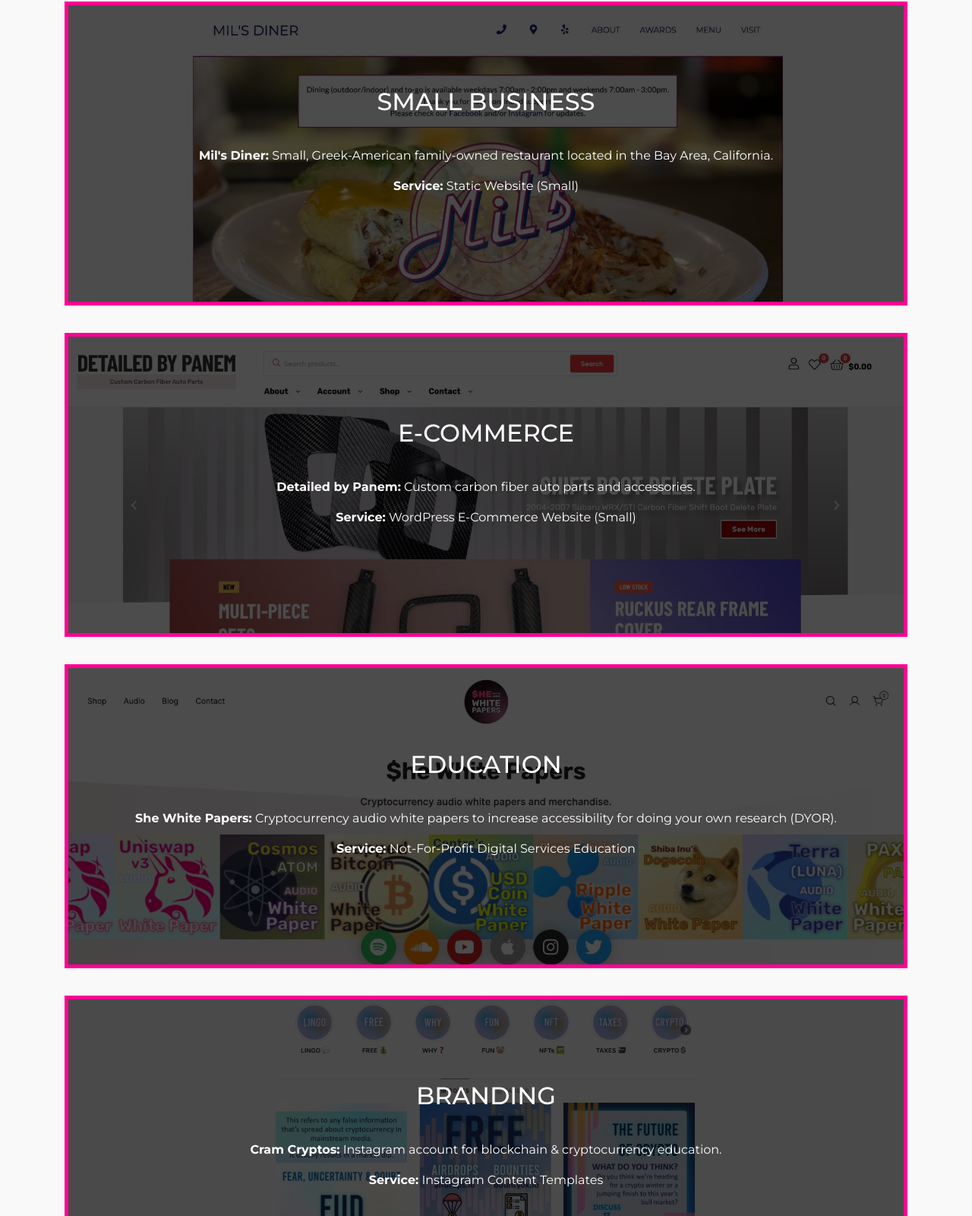
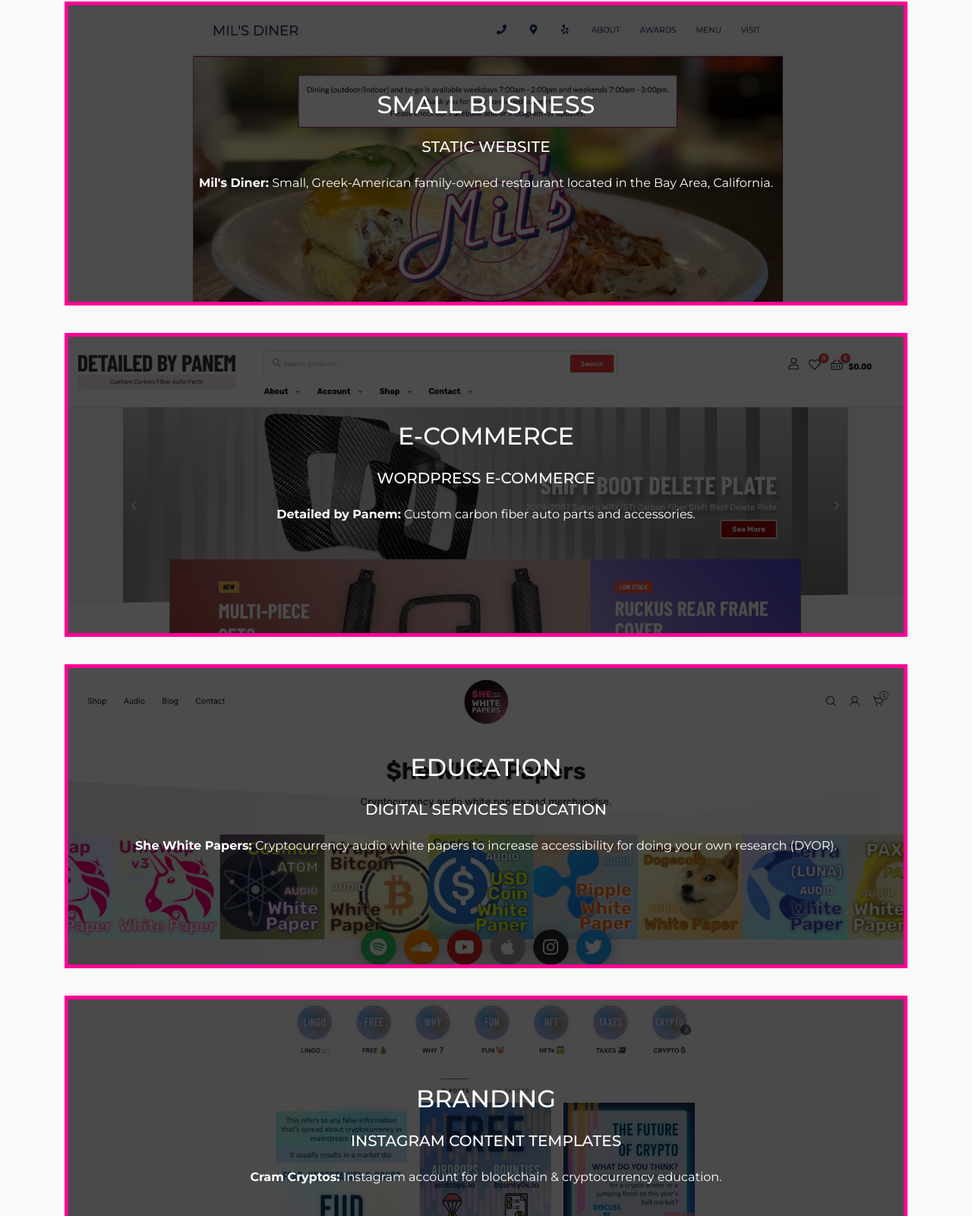
Before and after one commit to melanierosson/mpowheard, a website: page why.html in a window 1280 px wide. Shown: the part 925-2525 px from the top of the page at 76% size. Drawn offline with nearby package versions, Linux system fonts and the light colour scheme.

Commit message:
rearranging the display of services on portfolio area

```diff
--- a/why.html
+++ b/why.html
@@ -158,8 +158,8 @@
             <section class="our-work small-business" id="ourwork-link-1">
               <div class="bg-overlay">
                 <h4 class="uppercase center">Small Business</h4>
-                <p><b>Mil's Diner:</b> Small, Greek-American family-owned restaurant located in the Bay Area, California.</p>
-                <p class="mt-n5"><b>Service:</b> Static Website (Small)</p>
+                <h5 class="pt-3 uppercase">Static Website</h5>
+                <p class="mt-n3"><b>Mil's Diner:</b> Small, Greek-American family-owned restaurant located in the Bay Area, California.</p>
               </div>
             </section>
           </a>
@@ -168,8 +168,8 @@
             <section class="our-work ecommerce" id="ourwork-link-2">
               <div class="bg-overlay">
                 <h4 class="uppercase center">E-Commerce</h4>
-                <p><b>Detailed by Panem:</b> Custom carbon fiber auto parts and accessories.</p>
-                <p class="mt-n5"><b>Service:</b> WordPress E-Commerce Website (Small)</p>
+                <h5 class="pt-3 uppercase">WordPress E-Commerce</h5>
+                <p class="mt-n3"><b>Detailed by Panem:</b> Custom carbon fiber auto parts and accessories.</p>
               </div>
             </section>
           </a>
@@ -178,8 +178,8 @@
             <section class="our-work education" id="ourwork-link-3">
               <div class="bg-overlay">
                 <h4 class="uppercase center">Education</h4>
-                <p><b>She White Papers:</b> Cryptocurrency audio white papers to increase accessibility for doing your own research (DYOR).</p>
-                <p class="mt-n5"><b>Service:</b> Not-For-Profit Digital Services Education</p>
+                <h5 class="pt-3 uppercase">Digital Services Education</h5>
+                <p class="mt-n3"><b>She White Papers:</b> Cryptocurrency audio white papers to increase accessibility for doing your own research (DYOR).</p>
               </div>
             </section>
           </a>
@@ -188,8 +188,8 @@
             <section class="our-work branding" id="ourwork-link-4">
               <div class="bg-overlay">
                 <h4 class="uppercase center">Branding</h4>
-                <p><b>Cram Cryptos:</b> Instagram account for blockchain & cryptocurrency education.</p>
-                <p class="mt-n5"><b>Service:</b> Instagram Content Templates</p>
+                <h5 class="pt-3 uppercase">Instagram Content Templates</h5>
+                <p class="mt-n3"><b>Cram Cryptos:</b> Instagram account for blockchain & cryptocurrency education.</p>
               </div>
             </section>
           </a>
```
